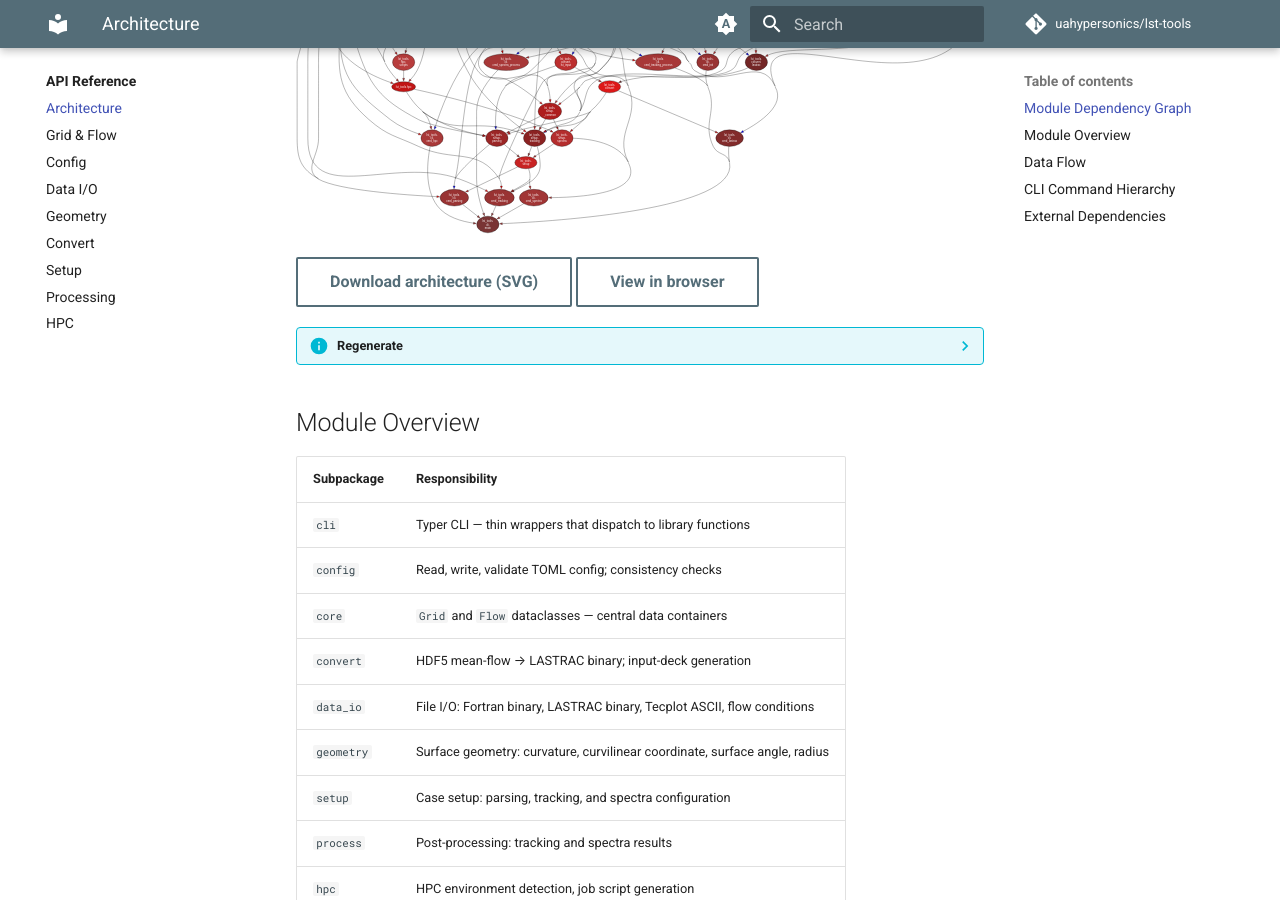
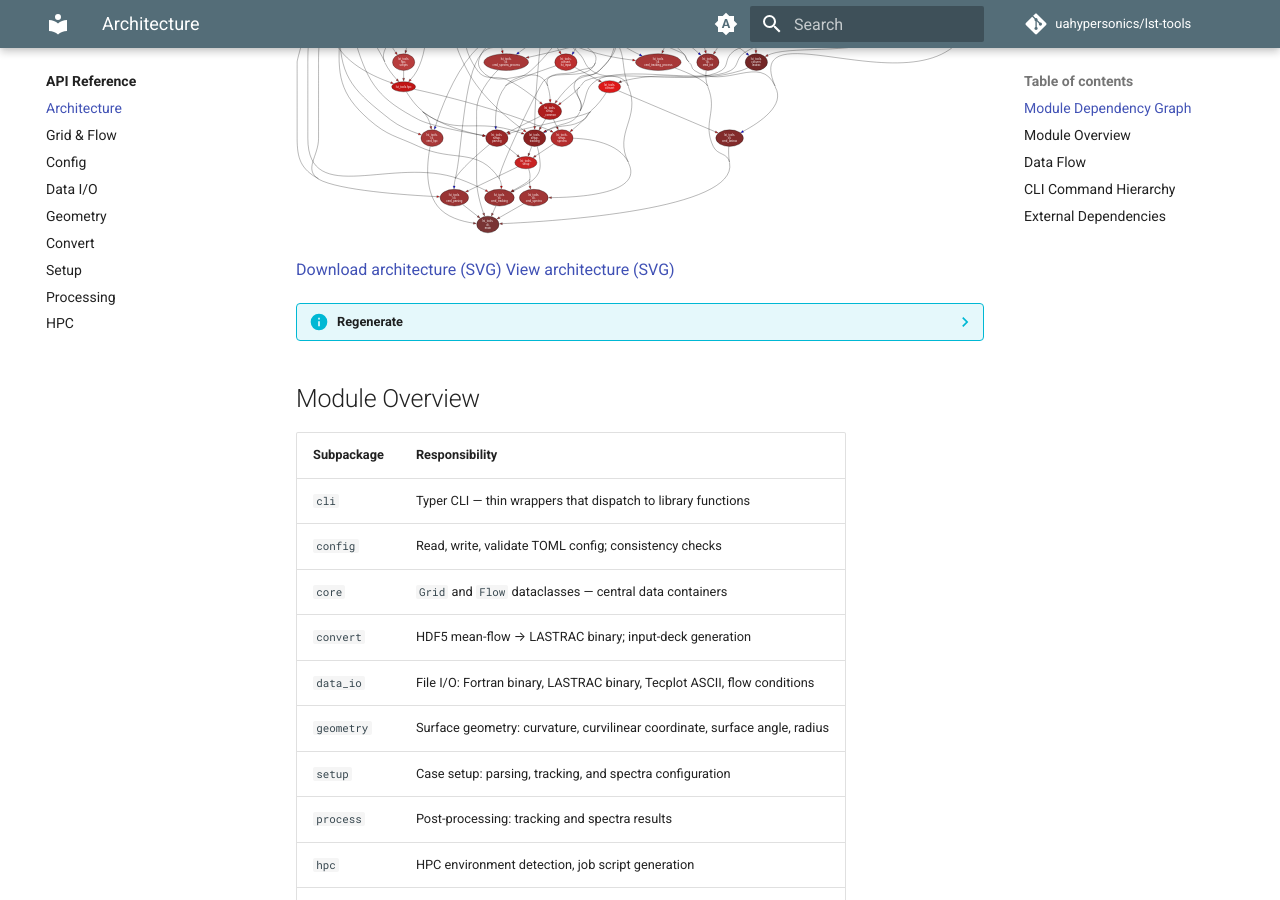
Before and after one commit to uahypersonics/lst-tools, an MkDocs documentation site: the page built from docs/api/architecture.md, in a window 1280 px wide and 900 px high, scrolled down 479 px. Built offline with MkDocs 1.6.1 and Material for MkDocs 9.7.7, drawn with Linux system fonts in a browser that asks for light colours; comment, search, counter and statistics services are not loaded.

Commit message:
updating pdf building

```diff
--- a/docs/api/architecture.md
+++ b/docs/api/architecture.md
@@ -6,8 +6,8 @@ Visual overview of the `lst_tools` module structure and data flow.
 
 ![lst_tools architecture](../assets/architecture.svg)
 
-[Download architecture (SVG)](../assets/architecture.svg){ .md-button download="lst_tools_architecture.svg" }
-[View in browser](../assets/architecture.svg){ .md-button target="_blank" }
+[Download architecture (SVG)](../assets/architecture.svg)
+[View architecture (SVG)](../assets/architecture.svg)
 
 ??? info "Regenerate"
 
```
Also changed, not shown: 1 other file.
